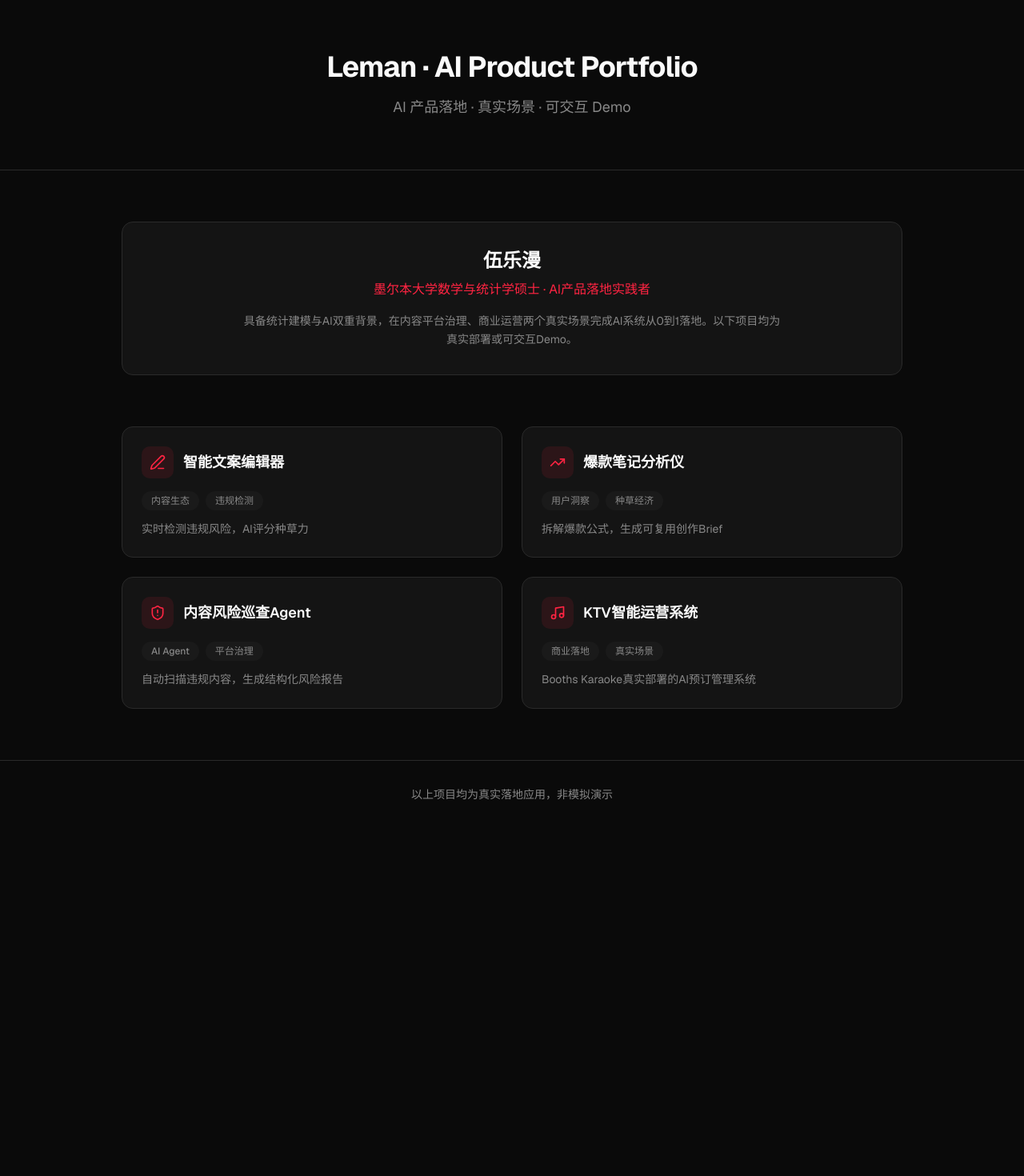
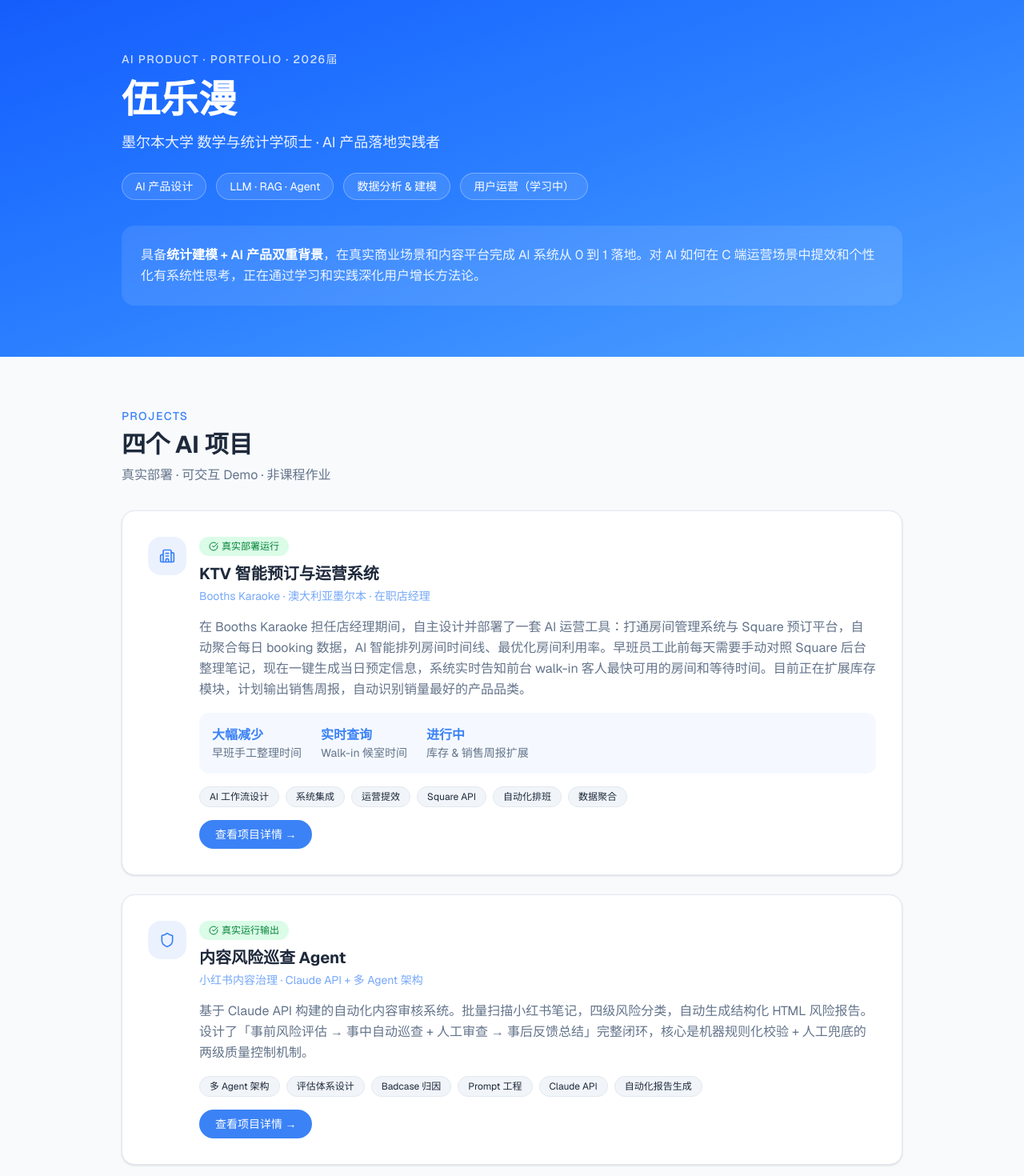
Before and after one commit to LemanWu/v0-ai-product-portfolio, a Next.js app: page / in a window 1280 px wide. Shown: the top 1470 px of the page at 80% size. Before the commit the page ends 1035 px from the top, so only its background shows below. Built offline with nearby package versions, Linux system fonts and the light colour scheme.

Commit message:
style: unify all pages with light theme and blue accents\n\nUpdate globals.css for light theme, adjust Hero section, tags, and buttons

```diff
--- a/app/editor/page.tsx
+++ b/app/editor/page.tsx
@@ -65,9 +65,9 @@ export default function EditorPage() {
 
   const getTypeColor = (type: Issue["type"]) => {
     switch (type) {
-      case "error": return "bg-red-500/20 text-red-400 border-red-500/30"
-      case "warning": return "bg-yellow-500/20 text-yellow-400 border-yellow-500/30"
-      case "success": return "bg-green-500/20 text-green-400 border-green-500/30"
+      case "error": return "bg-red-100 text-red-700 border-red-200"
+      case "warning": return "bg-yellow-100 text-yellow-700 border-yellow-200"
+      case "success": return "bg-green-100 text-green-700 border-green-200"
     }
   }
 
--- a/app/globals.css
+++ b/app/globals.css
@@ -4,39 +4,39 @@
 @custom-variant dark (&:is(.dark *));
 
 :root {
-  --background: #0A0A0A;
-  --foreground: #FAFAFA;
-  --card: #141414;
-  --card-foreground: #FAFAFA;
-  --popover: #141414;
-  --popover-foreground: #FAFAFA;
-  --primary: #FF2442;
+  --background: #F8FAFC;
+  --foreground: #1E293B;
+  --card: #FFFFFF;
+  --card-foreground: #1E293B;
+  --popover: #FFFFFF;
+  --popover-foreground: #1E293B;
+  --primary: #3B82F6;
   --primary-foreground: #FFFFFF;
-  --secondary: #1A1A1A;
-  --secondary-foreground: #FAFAFA;
-  --muted: #1A1A1A;
-  --muted-foreground: #888888;
-  --accent: #FF2442;
+  --secondary: #F1F5F9;
+  --secondary-foreground: #1E293B;
+  --muted: #F1F5F9;
+  --muted-foreground: #64748B;
+  --accent: #3B82F6;
   --accent-foreground: #FFFFFF;
-  --destructive: oklch(0.577 0.245 27.325);
-  --destructive-foreground: oklch(0.577 0.245 27.325);
-  --border: #2A2A2A;
-  --input: #2A2A2A;
-  --ring: #FF2442;
+  --destructive: #EF4444;
+  --destructive-foreground: #FFFFFF;
+  --border: #E2E8F0;
+  --input: #E2E8F0;
+  --ring: #3B82F6;
   --chart-1: oklch(0.646 0.222 41.116);
   --chart-2: oklch(0.6 0.118 184.704);
   --chart-3: oklch(0.398 0.07 227.392);
   --chart-4: oklch(0.828 0.189 84.429);
   --chart-5: oklch(0.769 0.188 70.08);
-  --radius: 0.625rem;
-  --sidebar: #0A0A0A;
-  --sidebar-foreground: #FAFAFA;
-  --sidebar-primary: #FF2442;
+  --radius: 0.75rem;
+  --sidebar: #FFFFFF;
+  --sidebar-foreground: #1E293B;
+  --sidebar-primary: #3B82F6;
   --sidebar-primary-foreground: #FFFFFF;
-  --sidebar-accent: #1A1A1A;
-  --sidebar-accent-foreground: #FAFAFA;
-  --sidebar-border: #2A2A2A;
-  --sidebar-ring: #FF2442;
+  --sidebar-accent: #F1F5F9;
+  --sidebar-accent-foreground: #1E293B;
+  --sidebar-border: #E2E8F0;
+  --sidebar-ring: #3B82F6;
 }
 
 .dark {
--- a/app/page.tsx
+++ b/app/page.tsx
@@ -1,89 +1,178 @@
-import { ProjectCard } from "@/components/project-card"
-import { PenLine, TrendingUp, ShieldAlert, Music } from "lucide-react"
+import Link from "next/link"
+import { Building2, Shield, BarChart3, PenLine, CheckCircle, Wrench } from "lucide-react"
 
 const projects = [
   {
-    title: "智能文案编辑器",
-    tags: ["内容生态", "违规检测"],
-    description: "实时检测违规风险，AI评分种草力",
-    icon: <PenLine className="h-5 w-5" />,
-    href: "/editor",
+    title: "KTV 智能预订与运营系统",
+    subtitle: "Booths Karaoke · 澳大利亚墨尔本 · 在职店经理",
+    description:
+      "在 Booths Karaoke 担任店经理期间，自主设计并部署了一套 AI 运营工具：打通房间管理系统与 Square 预订平台，自动聚合每日 booking 数据，AI 智能排列房间时间线、最优化房间利用率。早班员工此前每天需要手动对照 Square 后台整理笔记，现在一键生成当日预定信息，系统实时告知前台 walk-in 客人最快可用的房间和等待时间。目前正在扩展库存模块，计划输出销售周报，自动识别销量最好的产品品类。",
+    status: "真实部署运行",
+    statusType: "deployed",
+    icon: <Building2 className="h-5 w-5" />,
+    metrics: [
+      { label: "大幅减少", desc: "早班手工整理时间" },
+      { label: "实时查询", desc: "Walk-in 候室时间" },
+      { label: "进行中", desc: "库存 & 销售周报扩展" },
+    ],
+    tags: ["AI 工作流设计", "系统集成", "运营提效", "Square API", "自动化排班", "数据聚合"],
+    href: "/ktv",
+  },
+  {
+    title: "内容风险巡查 Agent",
+    subtitle: "小红书内容治理 · Claude API + 多 Agent 架构",
+    description:
+      "基于 Claude API 构建的自动化内容审核系统。批量扫描小红书笔记，四级风险分类，自动生成结构化 HTML 风险报告。设计了「事前风险评估 → 事中自动巡查 + 人工审查 → 事后反馈总结」完整闭环，核心是机器规则化校验 + 人工兜底的两级质量控制机制。",
+    status: "真实运行输出",
+    statusType: "deployed",
+    icon: <Shield className="h-5 w-5" />,
+    tags: ["多 Agent 架构", "评估体系设计", "Badcase 归因", "Prompt 工程", "Claude API", "自动化报告生成"],
+    href: "/agent",
   },
   {
     title: "爆款笔记分析仪",
-    tags: ["用户洞察", "种草经济"],
-    description: "拆解爆款公式，生成可复用创作Brief",
-    icon: <TrendingUp className="h-5 w-5" />,
+    subtitle: "用户洞察 · 内容种草力量化分析",
+    description:
+      "日常自用的内容分析工具，做成了可体验的 Demo。输入小红书笔记，AI 拆解爆款公式，量化分析种草力指标，生成可复用的创作 Brief。帮助理解用户如何被内容影响消费决策，以及什么样的内容触点更有效。",
+    status: "自用工具 Demo",
+    statusType: "demo",
+    icon: <BarChart3 className="h-5 w-5" />,
+    tags: ["用户行为洞察", "内容转化分析", "LLM 应用", "Prompt 设计"],
     href: "/analyzer",
   },
   {
-    title: "内容风险巡查Agent",
-    tags: ["AI Agent", "平台治理"],
-    description: "自动扫描违规内容，生成结构化风险报告",
-    icon: <ShieldAlert className="h-5 w-5" />,
-    href: "/agent",
-  },
-  {
-    title: "KTV智能运营系统",
-    tags: ["商业落地", "真实场景"],
-    description: "Booths Karaoke真实部署的AI预订管理系统",
-    icon: <Music className="h-5 w-5" />,
-    href: "/ktv",
+    title: "智能文案编辑器",
+    subtitle: "实时违规风险检测 · AI 种草力评分",
+    description:
+      "日常写内容时用的辅助工具，做成了可体验的 Demo。写作时实时检测违规风险、AI 评分种草力，帮助快速判断内容质量。体现了 AI 在内容生产环节实时干预的产品思路。",
+    status: "自用工具 Demo",
+    statusType: "demo",
+    icon: <PenLine className="h-5 w-5" />,
+    tags: ["内容质量评估", "实时 AI 打分", "LLM 应用"],
+    href: "/editor",
   },
 ]
 
 export default function Home() {
   return (
     <main className="min-h-screen bg-background">
-      {/* Header */}
-      <header className="border-b border-border">
-        <div className="mx-auto max-w-5xl px-6 py-16 text-center">
-          <h1 className="mb-4 text-3xl font-bold tracking-tight text-foreground sm:text-4xl">
-            Leman · AI Product Portfolio
-          </h1>
-          <p className="text-lg text-muted-foreground">
-            AI 产品落地 · 真实场景 · 可交互 Demo
+      {/* Hero Section */}
+      <header className="bg-gradient-to-br from-blue-600 via-blue-500 to-blue-400 text-white">
+        <div className="mx-auto max-w-5xl px-6 py-16">
+          <p className="mb-4 text-sm font-medium tracking-widest uppercase opacity-80">
+            AI PRODUCT · PORTFOLIO · 2026届
           </p>
+          <h1 className="mb-4 text-4xl font-bold sm:text-5xl">伍乐漫</h1>
+          <p className="mb-6 text-lg opacity-90">
+            墨尔本大学 数学与统计学硕士 · AI 产品落地实践者
+          </p>
+          <div className="mb-8 flex flex-wrap gap-3">
+            {["AI 产品设计", "LLM · RAG · Agent", "数据分析 & 建模", "用户运营（学习中）"].map((tag) => (
+              <span
+                key={tag}
+                className="rounded-full border border-white/30 bg-white/10 px-4 py-1.5 text-sm backdrop-blur-sm"
+              >
+                {tag}
+              </span>
+            ))}
+          </div>
+          <div className="rounded-xl bg-white/10 p-6 backdrop-blur-sm">
+            <p className="leading-relaxed text-white/90">
+              具备<span className="font-semibold text-white">统计建模 + AI 产品双重背景</span>
+              ，在真实商业场景和内容平台完成 AI 系统从 0 到 1 落地。对 AI 如何在 C
+              端运营场景中提效和个性化有系统性思考，正在通过学习和实践深化用户增长方法论。
+            </p>
+          </div>
         </div>
       </header>
 
-      {/* Personal Intro */}
-      <section className="mx-auto max-w-5xl px-6 pt-16 pb-8">
-        <div className="rounded-xl border border-border bg-card p-8">
-          <div className="flex flex-col items-center text-center">
-            <h2 className="text-2xl font-bold text-foreground">伍乐漫</h2>
-            <p className="mt-2 text-primary">
-              墨尔本大学数学与统计学硕士 · AI产品落地实践者
-            </p>
-            <p className="mt-4 max-w-2xl text-sm leading-relaxed text-muted-foreground">
-              具备统计建模与AI双重背景，在内容平台治理、商业运营两个真实场景完成AI系统从0到1落地。以下项目均为真实部署或可交互Demo。
-            </p>
-          </div>
+      {/* Projects Section */}
+      <section className="mx-auto max-w-5xl px-6 py-16">
+        <div className="mb-8">
+          <p className="mb-2 text-sm font-medium tracking-widest text-primary uppercase">
+            PROJECTS
+          </p>
+          <h2 className="text-3xl font-bold text-foreground">四个 AI 项目</h2>
+          <p className="mt-2 text-muted-foreground">真实部署 · 可交互 Demo · 非课程作业</p>
         </div>
-      </section>
 
-      {/* Projects Grid */}
-      <section className="mx-auto max-w-5xl px-6 pt-8 pb-16">
-        <div className="grid gap-6 sm:grid-cols-2">
+        <div className="flex flex-col gap-6">
           {projects.map((project) => (
-            <ProjectCard
+            <Link
               key={project.title}
-              title={project.title}
-              tags={project.tags}
-              description={project.description}
-              icon={project.icon}
               href={project.href}
-            />
+              className="group block rounded-2xl border border-border bg-card p-6 shadow-sm transition-all hover:border-primary/30 hover:shadow-lg sm:p-8"
+            >
+              <div className="flex gap-4">
+                <div className="flex h-12 w-12 shrink-0 items-center justify-center rounded-xl bg-primary/10 text-primary">
+                  {project.icon}
+                </div>
+                <div className="flex-1">
+                  <div className="mb-2 flex items-center gap-3">
+                    <span
+                      className={`inline-flex items-center gap-1 rounded-full px-3 py-1 text-xs font-medium ${
+                        project.statusType === "deployed"
+                          ? "bg-green-100 text-green-700"
+                          : "bg-gray-100 text-gray-600"
+                      }`}
+                    >
+                      {project.statusType === "deployed" ? (
+                        <CheckCircle className="h-3 w-3" />
+                      ) : (
+                        <Wrench className="h-3 w-3" />
+                      )}
+                      {project.status}
+                    </span>
+                  </div>
+                  <h3 className="mb-1 text-xl font-bold text-foreground">{project.title}</h3>
+                  <p className="mb-4 text-sm text-primary/70">{project.subtitle}</p>
+                  <p className="mb-4 leading-relaxed text-muted-foreground">{project.description}</p>
+
+                  {project.metrics && (
+                    <div className="mb-4 flex flex-wrap gap-6 rounded-lg bg-primary/5 p-4">
+                      {project.metrics.map((metric) => (
+                        <div key={metric.label}>
+                          <p className="font-semibold text-primary">{metric.label}</p>
+                          <p className="text-sm text-muted-foreground">{metric.desc}</p>
+                        </div>
+                      ))}
+                    </div>
+                  )}
+
+                  <div className="mb-4 flex flex-wrap gap-2">
+                    {project.tags.map((tag) => (
+                      <span
+                        key={tag}
+                        className="rounded-full border border-border bg-secondary px-3 py-1 text-xs text-foreground"
+                      >
+                        {tag}
+                      </span>
+                    ))}
+                  </div>
+
+                  <span className="inline-flex items-center gap-1 rounded-full bg-primary px-5 py-2 text-sm font-medium text-primary-foreground transition-colors group-hover:bg-primary/90">
+                    {project.statusType === "deployed" ? "查看项目详情" : "体验 Demo"} →
+                  </span>
+                </div>
+              </div>
+            </Link>
           ))}
         </div>
       </section>
 
       {/* Footer */}
-      <footer className="border-t border-border">
-        <div className="mx-auto max-w-5xl px-6 py-8 text-center">
-          <p className="text-sm text-muted-foreground">
-            以上项目均为真实落地应用，非模拟演示
-          </p>
+      <footer className="bg-primary text-primary-foreground">
+        <div className="mx-auto flex max-w-5xl flex-col items-center justify-between gap-4 px-6 py-8 sm:flex-row">
+          <div>
+            <p className="font-semibold">伍乐漫 · leman1lucky1017@gmail.com</p>
+            <p className="text-sm opacity-80">墨尔本大学数学统计硕士 · 2026届 · AI 产品实践者</p>
+          </div>
+          <Link
+            href="#"
+            className="rounded-full bg-white px-6 py-2.5 text-sm font-medium text-primary transition-colors hover:bg-white/90"
+          >
+            查看完整作品集 →
+          </Link>
         </div>
       </footer>
     </main>
```
Also changed, not shown: app/agent/page.tsx (+4 -4 lines), app/analyzer/page.tsx (+4 -4 lines), app/ktv/page.tsx (+4 -4 lines).
